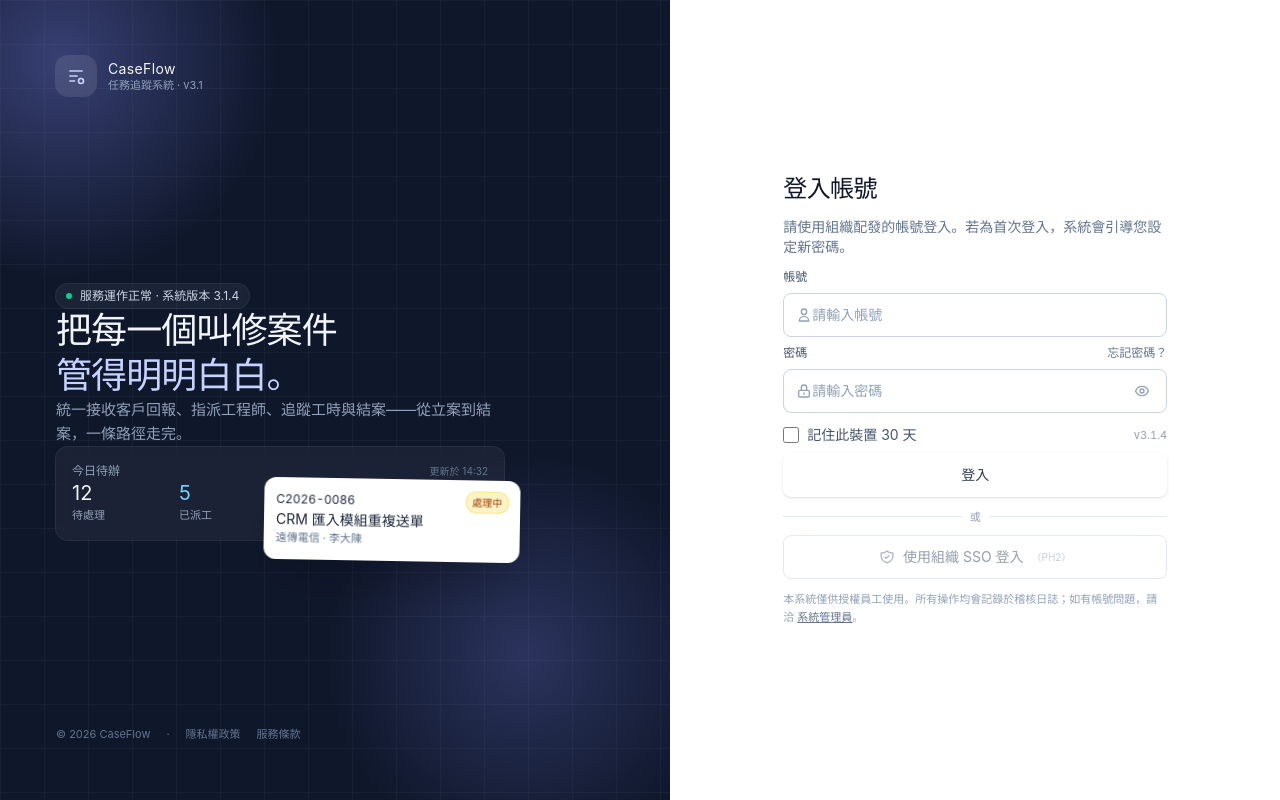
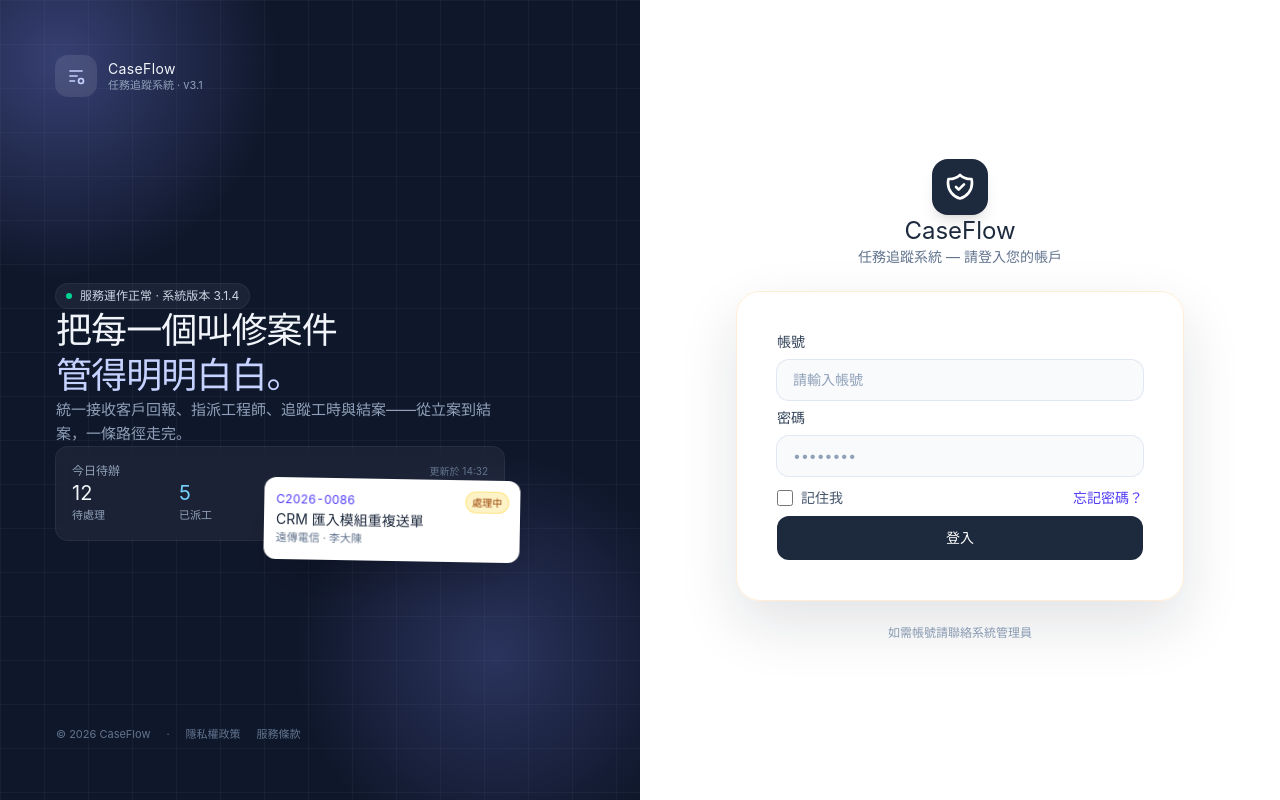
Before and after one commit to weaveres0404-source/CaseFlow, a Vue app in the folder caseflow.client/: page /login in a window 1280 px wide. Built offline with nearby package versions, Linux system fonts and the light colour scheme; the HTML template or start-up script is replaced by a standard one.

Commit message:
重構登入介面，優化樣式與結構，移除不必要的代碼

```diff
--- a/caseflow.client/src/components/Login.vue
+++ b/caseflow.client/src/components/Login.vue
@@ -1,18 +1,15 @@
 <template>
-  <div class="min-h-screen grid lg:grid-cols-[1.1fr_1fr]">
+  <div class="grid grid-cols-1 lg:grid-cols-2 min-h-screen w-full">
 
-    <!-- ===== Left brand panel (lg+) ===== -->
     <aside class="relative hidden lg:flex flex-col justify-between overflow-hidden bg-slate-900 text-slate-100 p-10 xl:p-14">
-      <!-- Grid texture -->
     <div class="absolute inset-0 opacity-60"
       style="background-image:linear-gradient(rgba(255,255,255,.06) 1px,transparent 1px),linear-gradient(90deg,rgba(255,255,255,.06) 1px,transparent 1px);background-size:44px 44px"></div>
-      <!-- Glow blobs -->
+
     <div class="absolute -top-24 -left-24 w-[520px] h-[520px] pointer-events-none"
       style="background:radial-gradient(60% 60% at 30% 30%,rgba(129,140,248,.35) 0%,rgba(67,56,202,0) 70%)"></div>
     <div class="absolute bottom-0 right-0 w-[480px] h-[480px] pointer-events-none opacity-70"
       style="background:radial-gradient(60% 60% at 70% 70%,rgba(129,140,248,.35) 0%,rgba(67,56,202,0) 70%)"></div>
 
-      <!-- Brand lockup -->
     <div class="relative flex items-center gap-3">
       <div class="w-10 h-10 rounded-xl bg-white/10 backdrop-blur grid place-items-center ring-1 ring-white/10">
         <svg viewBox="0 0 24 24" class="w-5 h-5 text-indigo-200" fill="none" stroke="currentColor" stroke-width="2">
@@ -25,7 +22,6 @@
       </div>
     </div>
 
-      <!-- Middle copy -->
     <div class="relative">
       <div class="max-w-md">
         <div class="inline-flex items-center gap-2 px-2.5 py-1 rounded-full bg-white/5 ring-1 ring-white/10 text-xs text-slate-300 mb-5">
@@ -41,9 +37,8 @@
         </p>
       </div>
 
-        <!-- Mini stats preview -->
       <div class="relative mt-10 max-w-md">
-          <div class="rounded-xl bg-white/5 ring-1 ring-white/10 backdrop-blur-sm p-4">
+        <div class="rounded-xl bg-white/5 ring-1 ring-white/10 backdrop-blur-sm p-4 ">
           <div class="flex items-center justify-between mb-3">
             <div class="text-xs text-slate-400">今日待辦</div>
             <div class="text-[10px] text-slate-500">更新於 14:32</div>
@@ -56,9 +51,9 @@
           </div>
         </div>
 
-          <div class="absolute -bottom-5 -right-4 hidden xl:block rounded-xl bg-white text-slate-800 shadow-2xl p-3 w-64 rotate-1">
+        <div class="absolute -bottom-5 -right-4 hidden xl:block rounded-xl bg-white text-slate-800 shadow-2xl p-3 w-64 rotate-1 ring-1 ring-black/5">
           <div class="flex items-center justify-between">
-              <div class="tabular-nums text-xs text-brand-700 font-semibold">C2026-0086</div>
+            <div class="tabular-nums text-xs text-indigo-600 font-semibold">C2026-0086</div>
             <span class="text-[10px] px-1.5 py-0.5 rounded-full bg-amber-100 text-amber-800 ring-1 ring-amber-200">處理中</span>
           </div>
           <div class="mt-1 text-sm font-medium">CRM 匯入模組重複送單</div>
@@ -67,7 +62,6 @@
       </div>
     </div>
 
-      <!-- Footer -->
     <div class="relative text-[11px] text-slate-500 flex items-center gap-4">
       <span>© 2026 CaseFlow</span>
       <span>·</span>
@@ -76,119 +70,92 @@
     </div>
   </aside>
 
-    <!-- ===== Right form panel ===== -->
-    <main class="flex items-center justify-center p-6 sm:p-10 bg-white">
-      <div class="w-full max-w-sm grid gap-3">
 
-        <!-- Mobile brand -->
-        <div class="lg:hidden flex items-center gap-2 mb-8">
-          <div class="w-9 h-9 rounded-lg bg-brand-700 text-white grid place-items-center">
-            <svg viewBox="0 0 24 24" class="w-5 h-5" fill="none" stroke="currentColor" stroke-width="2">
-              <path d="M4 6h16M4 12h10M4 18h7"/><circle cx="18" cy="18" r="3"/>
+  <main class="flex items-center justify-center bg-white p-6 lg:p-12 min-h-screen">
+    <div class="w-full max-w-md grid grid-cols-1 gap-6">
+      <!-- Logo / Title -->
+      <div class="text-center mb-8">
+        <div class="inline-grid place-items-center w-14 h-14 rounded-2xl bg-slate-800 via-amber-500 to-indigo-600 shadow-lg mb-4">
+          <svg class="w-8 h-8 text-white" fill="none" stroke="currentColor" viewBox="0 0 24 24">
+            <path stroke-linecap="round" stroke-linejoin="round" stroke-width="2" d="M9 12l2 2 4-4m5.618-4.016A11.955 11.955 0 0112 2.944a11.955 11.955 0 01-8.618 3.04A12.02 12.02 0 003 9c0 5.591 3.824 10.29 9 11.622 5.176-1.332 9-6.03 9-11.622 0-1.042-.133-2.052-.382-3.016z" />
           </svg>
         </div>
-          <div>
-            <div class="text-sm font-semibold text-slate-900">CaseFlow</div>
-            <div class="text-[11px] text-slate-500">任務追蹤系統</div>
-          </div>
+        <h1 class="text-2xl font-bold text-slate-800">CaseFlow</h1>
+        <p class="text-slate-500 text-sm mt-1">任務追蹤系統 — 請登入您的帳戶</p>
       </div>
 
-        <h2 class="text-2xl font-bold text-slate-900 tracking-tight">登入帳號</h2>
-        <p class="text-sm text-slate-500 mt-1">請使用組織配發的帳號登入。若為首次登入，系統會引導您設定新密碼。</p>
+      <!-- Card -->
+      <div class="rounded-3xl border border-orange-100 bg-white/90 p-10 shadow-[0_24px_60px_rgba(15,23,42,0.12)] backdrop-blur">
+        <form @submit.prevent="submit" class="space-y-5 grid gap-2">
 
-        <!-- Error banner -->
-        <div v-if="error"
-          class="mt-6 flex items-start gap-2.5 rounded-lg border border-rose-200 bg-rose-50 p-3 text-rose-800 login-shake">
-          <svg class="w-4 h-4 mt-0.5 shrink-0" fill="none" stroke="currentColor" viewBox="0 0 24 24">
-            <path stroke-linecap="round" stroke-linejoin="round" stroke-width="2" d="M12 9v2m0 4h.01M12 3a9 9 0 100 18A9 9 0 0012 3z"/>
-          </svg>
-          <div class="text-sm">
-            <div class="font-medium">帳號或密碼錯誤</div>
-            <div class="text-xs text-rose-700/80 mt-0.5">連續錯誤 5 次將暫時鎖定帳號 15 分鐘。</div>
-          </div>
-        </div>
-
-        <form @submit.prevent="submit" class="mt-6 space-y-4 grid gap-y-2">
-          <!-- 帳號 -->
+          <!-- Username -->
           <div class="grid gap-2">
-            <label class="block text-xs font-medium text-slate-600 mb-1.5">帳號</label>
-            <div class="input-wrap flex items-center h-11 px-3 rounded-lg border border-slate-300 bg-white transition"
-              :class="{ 'border-brand-500 ring-4 ring-brand-700/10': usernameFocused }">
-              <svg class="w-4 h-4 text-slate-400 mr-2 shrink-0" fill="none" stroke="currentColor" viewBox="0 0 24 24">
-                <path stroke-linecap="round" stroke-linejoin="round" stroke-width="2" d="M16 7a4 4 0 11-8 0 4 4 0 018 0zM12 14a7 7 0 00-7 7h14a7 7 0 00-7-7z"/>
-              </svg>
-              <input v-model="username" type="text" autocomplete="username"
-                class="flex-1 outline-none text-sm bg-transparent placeholder:text-slate-400"
+            <label class="block text-sm font-semibold text-slate-700 mb-1.5">帳號</label>
+            <input
+              v-model="username"
+              type="text"
               placeholder="請輸入帳號"
-                @focus="usernameFocused = true" @blur="usernameFocused = false" />
-            </div>
+              autocomplete="username"
+              required
+              class="w-full rounded-xl px-4 py-2.5 text-sm text-slate-800 bg-slate-50 ring-1 ring-slate-200 focus:ring-2 focus:ring-indigo-500 outline-none transition-all placeholder:text-slate-400"
+            />
           </div>
 
           <!-- Password -->
           <div class="grid gap-2">
-            <div class="flex items-center justify-between mb-1.5">
-              <label class="block text-xs font-medium text-slate-600">密碼</label>
-              <button type="button" class="text-xs text-slate-500 hover:text-brand-700" @click="handleForgotPassword">忘記密碼？</button>
-            </div>
-            <div class="input-wrap flex items-center h-11 px-3 rounded-lg border border-slate-300 bg-white transition"
-              :class="{ 'border-brand-500 ring-4 ring-brand-700/10': pwFocused }">
-              <svg class="w-4 h-4 text-slate-400 mr-2 shrink-0" fill="none" stroke="currentColor" viewBox="0 0 24 24">
-                <path stroke-linecap="round" stroke-linejoin="round" stroke-width="2" d="M12 15v2m-6 4h12a2 2 0 002-2v-6a2 2 0 00-2-2H6a2 2 0 00-2 2v6a2 2 0 002 2zm10-10V7a4 4 0 00-8 0v4h8z"/>
-              </svg>
-              <input v-model="password" :type="showPassword ? 'text' : 'password'"
+            <label class="block text-sm font-semibold text-slate-700 mb-1.5">密碼</label>
+            <input
+              v-model="password"
+              type="password"
+              placeholder="••••••••"
               autocomplete="current-password"
-                class="flex-1 outline-none text-sm bg-transparent placeholder:text-slate-400"
-                placeholder="請輸入密碼"
-                @focus="pwFocused = true" @blur="pwFocused = false" />
-              <button type="button" class="p-1 -mr-1 text-slate-400 hover:text-slate-700" @click="showPassword = !showPassword" aria-label="顯示密碼">
-                <svg v-if="!showPassword" class="w-4 h-4" fill="none" stroke="currentColor" viewBox="0 0 24 24">
-                  <path stroke-linecap="round" stroke-linejoin="round" stroke-width="2" d="M15 12a3 3 0 11-6 0 3 3 0 016 0z"/>
-                  <path stroke-linecap="round" stroke-linejoin="round" stroke-width="2" d="M2.458 12C3.732 7.943 7.523 5 12 5c4.478 0 8.268 2.943 9.542 7-1.274 4.057-5.064 7-9.542 7-4.477 0-8.268-2.943-9.542-7z"/>
-                </svg>
-                <svg v-else class="w-4 h-4" fill="none" stroke="currentColor" viewBox="0 0 24 24">
-                  <path stroke-linecap="round" stroke-linejoin="round" stroke-width="2" d="M13.875 18.825A10.05 10.05 0 0112 19c-4.478 0-8.268-2.943-9.543-7a9.97 9.97 0 011.563-3.029m5.858.908a3 3 0 114.243 4.243M9.878 9.878l4.242 4.242M9.88 9.88l-3.29-3.29m7.532 7.532l3.29 3.29M3 3l3.59 3.59m0 0A9.953 9.953 0 0112 5c4.478 0 8.268 2.943 9.543 7a10.025 10.025 0 01-4.132 5.411m0 0L21 21"/>
-                </svg>
-              </button>
-            </div>
+              required
+              class="w-full rounded-xl px-4 py-2.5 text-sm text-slate-800 bg-slate-50 ring-1 ring-slate-200 focus:ring-2 focus:ring-indigo-500 outline-none transition-all placeholder:text-slate-400"
+            />
           </div>
 
-          <!-- Remember me -->
-          <div class="flex items-center justify-between pt-1">
-            <label class="inline-flex items-center gap-2 text-sm text-slate-600 select-none cursor-pointer">
-              <input v-model="rememberMe" type="checkbox" class="w-4 h-4 rounded border-slate-300 text-brand-600 focus:ring-brand-500" />
-              記住此裝置 30 天
+          <!-- Remember me + Forgot -->
+          <div class="grid grid-cols-[auto_1fr] items-center gap-3 pt-1">
+            <label class="inline-grid grid-flow-col auto-cols-max items-center gap-2 cursor-pointer select-none">
+              <input
+                v-model="rememberMe"
+                type="checkbox"
+                class="w-4 h-4 rounded accent-indigo-600"
+              />
+              <span class="text-sm text-slate-600">記住我</span>
             </label>
-            <div class="text-[11px] text-slate-400 tabular-nums">v3.1.4</div>
+            <a href="#" class="justify-self-end text-sm text-indigo-600 hover:text-indigo-800 hover:underline transition-colors">
+              忘記密碼？
+            </a>
           </div>
 
+          <!-- Error -->
+          <p v-if="error" class="text-red-500 text-sm bg-red-50 rounded-xl px-4 py-2.5 border border-red-100">
+            {{ error }}
+          </p>
+
           <!-- Submit -->
-          <button type="submit" :disabled="loading"
-            class="w-full h-11 rounded-lg bg-brand-700 hover:bg-brand-800 active:bg-brand-900 text-sm font-medium shadow-sm transition disabled:opacity-60 disabled:cursor-not-allowed flex items-center justify-center gap-2">
-            <svg v-if="loading" class="animate-spin w-4 h-4 shrink-0" viewBox="0 0 24 24" fill="none" stroke="currentColor" stroke-width="2">
-              <circle cx="12" cy="12" r="9" opacity=".3"/><path d="M21 12a9 9 0 0 1-9 9"/>
+          <button
+            type="submit"
+            :disabled="loading"
+            class="w-full py-3 rounded-xl text-white text-sm font-semibold bg-slate-800 hover:shadow-lg hover:shadow-orange-200 disabled:opacity-50 disabled:cursor-not-allowed transition-all duration-200"
+          >
+            <span v-if="loading" class="inline-grid grid-flow-col auto-cols-max items-center justify-center gap-2">
+              <svg class="w-4 h-4 animate-spin" viewBox="0 0 24 24" fill="none">
+                <circle class="opacity-25" cx="12" cy="12" r="10" stroke="currentColor" stroke-width="4"/>
+                <path class="opacity-75" fill="currentColor" d="M4 12a8 8 0 018-8v8H4z"/>
               </svg>
-            {{ loading ? '驗證中…' : '登入' }}
+              登入中...
+            </span>
+            <span v-else>登入</span>
           </button>
 
-          <!-- Divider -->
-          <div class="relative pt-1">
-            <div class="absolute inset-0 flex items-center"><div class="w-full border-t border-slate-200"></div></div>
-            <div class="relative flex justify-center"><span class="bg-white px-2 text-[11px] text-slate-400">或</span></div>
+        </form>
       </div>
 
-          <button type="button" disabled class="w-full h-11 rounded-lg border border-slate-300 bg-white hover:bg-slate-50 text-sm text-slate-700 inline-flex items-center justify-center gap-2 disabled:opacity-50">
-            <svg class="w-4 h-4 text-slate-500" fill="none" stroke="currentColor" viewBox="0 0 24 24">
-              <path stroke-linecap="round" stroke-linejoin="round" stroke-width="2" d="M9 12l2 2 4-4m5.618-4.016A11.955 11.955 0 0112 2.944a11.955 11.955 0 01-8.618 3.04A12.02 12.02 0 003 9c0 5.591 3.824 10.29 9 11.622 5.176-1.332 9-6.03 9-11.622 0-1.042-.133-2.052-.382-3.016z"/>
-            </svg>
-            使用組織 SSO 登入
-            <span class="text-[10px] text-slate-400 ml-1">（PH2）</span>
-          </button>
-        </form>
-
-        <div class="mt-10 text-[11px] text-slate-400 leading-relaxed">
-          本系統僅供授權員工使用。所有操作均會記錄於稽核日誌；如有帳號問題，請洽
-          <a href="#" class="underline text-slate-500">系統管理員</a>。
-        </div>
+      <p class="text-center text-xs text-slate-400 mt-6">
+        如需帳號請聯絡系統管理員
+      </p>
     </div>
     </main>
   </div>
@@ -199,10 +166,6 @@ import { ref } from 'vue'
 import { useRouter, useRoute } from 'vue-router'
 import { useAuthStore } from '../stores/auth'
 
-defineOptions({
-  name: 'LoginView'
-})
-
 const router = useRouter()
 const route = useRoute()
 const auth = useAuthStore()
@@ -212,13 +175,6 @@ const password = ref('')
 const rememberMe = ref(false)
 const error = ref('')
 const loading = ref(false)
-const showPassword = ref(false)
-const usernameFocused = ref(false)
-const pwFocused = ref(false)
-
-function handleForgotPassword() {
-  window.alert('密碼重設請聯絡系統管理員 / DBA，重設後下次登入會走首次改密碼流程。')
-}
 
 async function submit() {
   error.value = ''
@@ -239,19 +195,10 @@ async function submit() {
     } else if (e?.response?.status === 400) {
       error.value = '請輸入有效的帳號與密碼'
     } else {
-      error.value = '登入失敗，請稍後再試'
+      error.value = `登入失敗，請稍後再試`
     }
   } finally {
     loading.value = false
   }
 }
 </script>
-
-<style scoped>
-@keyframes shake {
-  0%, 100% { transform: translateX(0) }
-  25% { transform: translateX(-4px) }
-  75% { transform: translateX(4px) }
-}
-.login-shake { animation: shake .35s ease; }
-</style>
```
Lines whose indentation alone changed are shown as unchanged.
